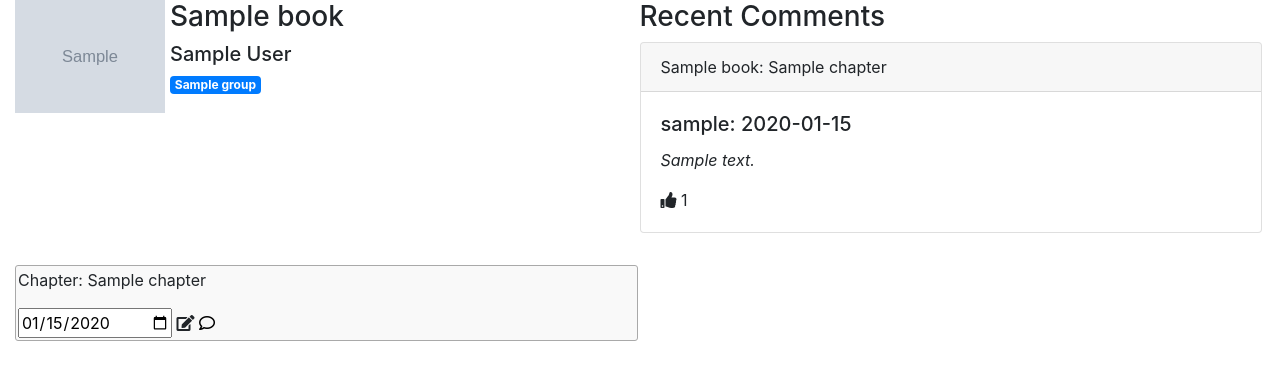
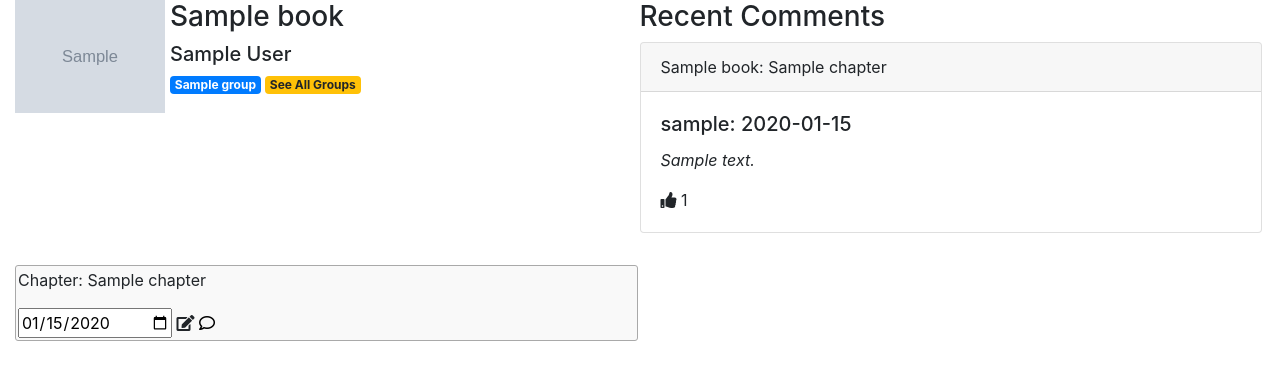
Before and after one commit to joshdbarton/nightstand-capstone, a Django app: page /books/1 in a window 1280 px wide. Shown: the part 101-481 px from the top of the page. Run offline with Django 3.2, Linux system fonts and the light colour scheme; a user stored in the database is signed in; tables that the repository leaves empty hold one stand-in row (values such as "Sample post"); grey boxes marked "Sample" are stand-in pictures; some libraries are stand-ins or nearby versions.

Commit message:
added findgroups button to book view

```diff
--- a/nightstand_dashboard/templates/nightstand_dashboard/book_view.html
+++ b/nightstand_dashboard/templates/nightstand_dashboard/book_view.html
@@ -11,6 +11,7 @@
             {% for group in groups %}
                 <a href="/groups/{{group.id}}"><span class="badge badge-primary">{{group}}</span></a>
             {%  endfor %}
+            <a href="/group_search/{{book.OLID}}"><span class="badge badge-warning">See All Groups</span></a>
             </h6>
         </div>
         <div class="book-detail-chapters">
```
